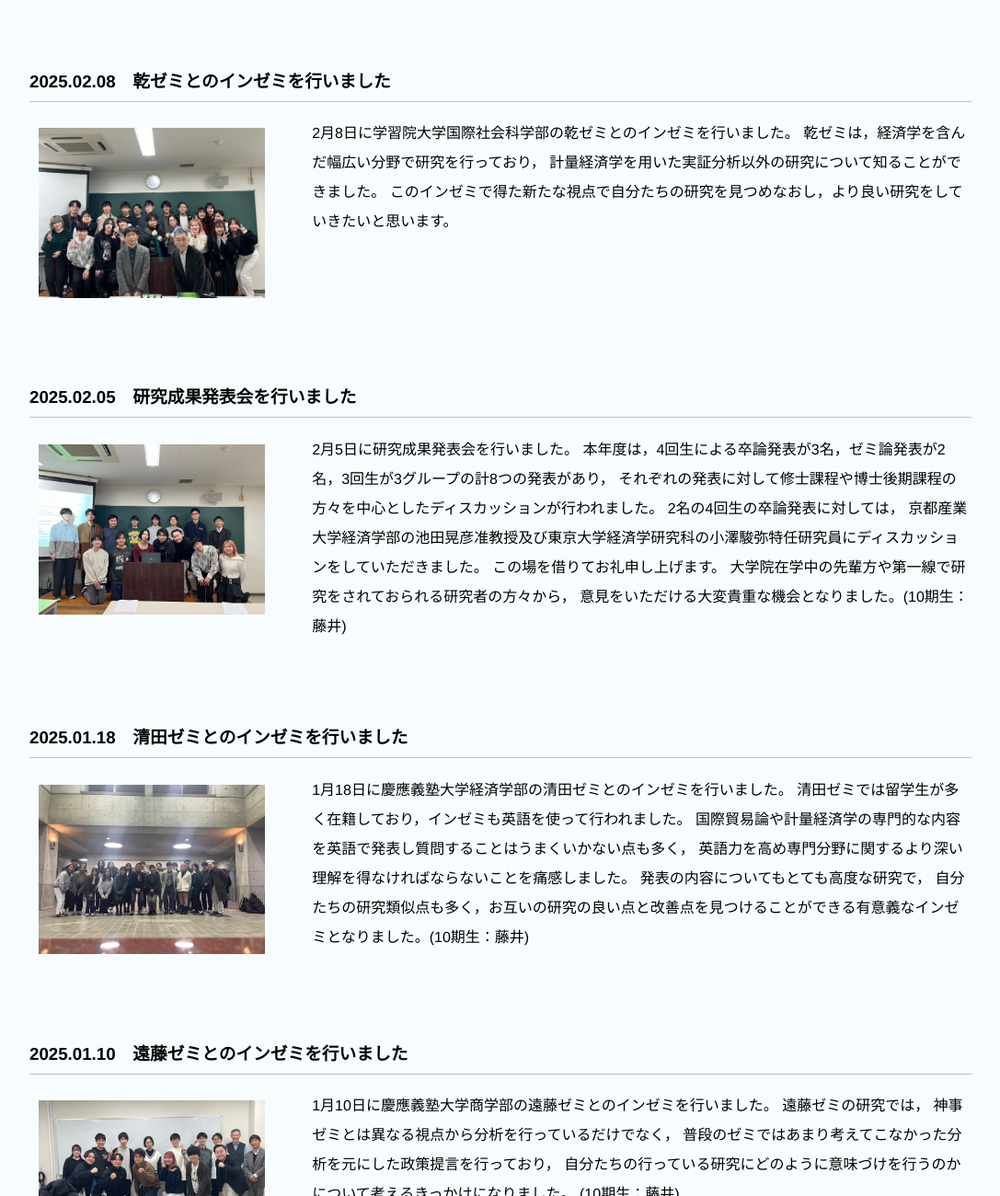
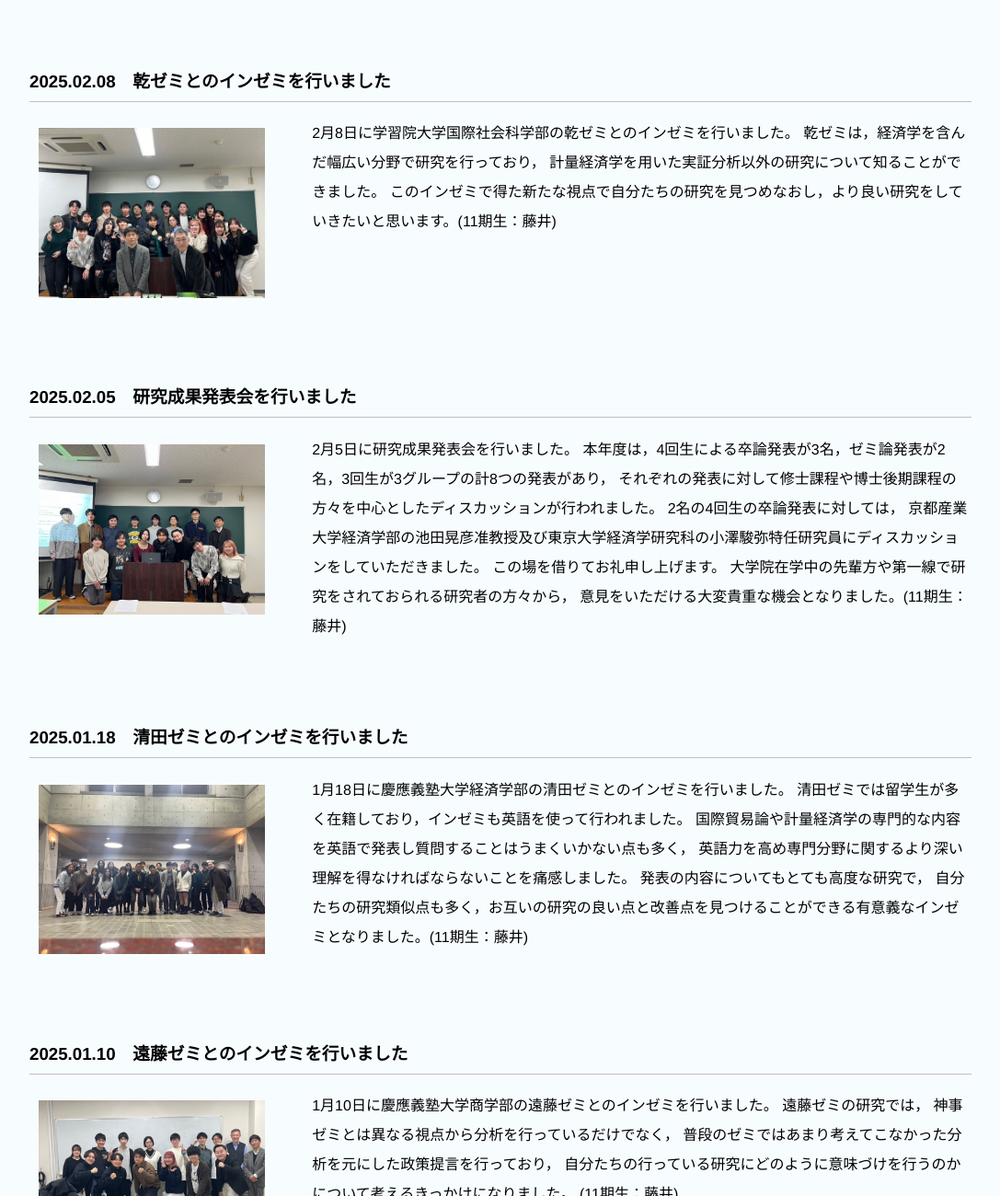
Before and after one commit to jinji-zemi/jinji-zemi-homepage, a plain HTML site: page news.html in a window 1280 px wide. Shown: the part 240-1540 px from the top of the page at 92% size, without its empty margins (96-1183 px from the left). Drawn offline with Linux system fonts and the light colour scheme.

Commit message:
Update news.html

```diff
--- a/news.html
+++ b/news.html
@@ -50,7 +50,7 @@
             2月8日に学習院大学国際社会科学部の乾ゼミとのインゼミを行いました。
             乾ゼミは，経済学を含んだ幅広い分野で研究を行っており，
             計量経済学を用いた実証分析以外の研究について知ることができました。
-            このインゼミで得た新たな視点で自分たちの研究を見つめなおし，より良い研究をしていきたいと思います。
+            このインゼミで得た新たな視点で自分たちの研究を見つめなおし，より良い研究をしていきたいと思います。(11期生：藤井)
           </div>
         </div>
       </div>
@@ -71,7 +71,7 @@
             京都産業大学経済学部の池田晃彦准教授及び東京大学経済学研究科の小澤駿弥特任研究員にディスカッションをしていただきました。
             この場を借りてお礼申し上げます。
             大学院在学中の先輩方や第一線で研究をされておられる研究者の方々から，
-            意見をいただける大変貴重な機会となりました。(10期生：藤井)
+            意見をいただける大変貴重な機会となりました。(11期生：藤井)
           </div>
         </div>
       </div>
@@ -90,7 +90,7 @@
             国際貿易論や計量経済学の専門的な内容を英語で発表し質問することはうまくいかない点も多く，
             英語力を高め専門分野に関するより深い理解を得なければならないことを痛感しました。
             発表の内容についてもとても高度な研究で，
-            自分たちの研究類似点も多く，お互いの研究の良い点と改善点を見つけることができる有意義なインゼミとなりました。(10期生：藤井)
+            自分たちの研究類似点も多く，お互いの研究の良い点と改善点を見つけることができる有意義なインゼミとなりました。(11期生：藤井)
           </div>
         </div>
       </div>
@@ -109,7 +109,7 @@
             神事ゼミとは異なる視点から分析を行っているだけでなく，
             普段のゼミではあまり考えてこなかった分析を元にした政策提言を行っており，
             自分たちの行っている研究にどのように意味づけを行うのかについて考えるきっかけになりました。
-            (10期生：藤井)
+            (11期生：藤井)
           </div>
         </div>
       </div>
```
